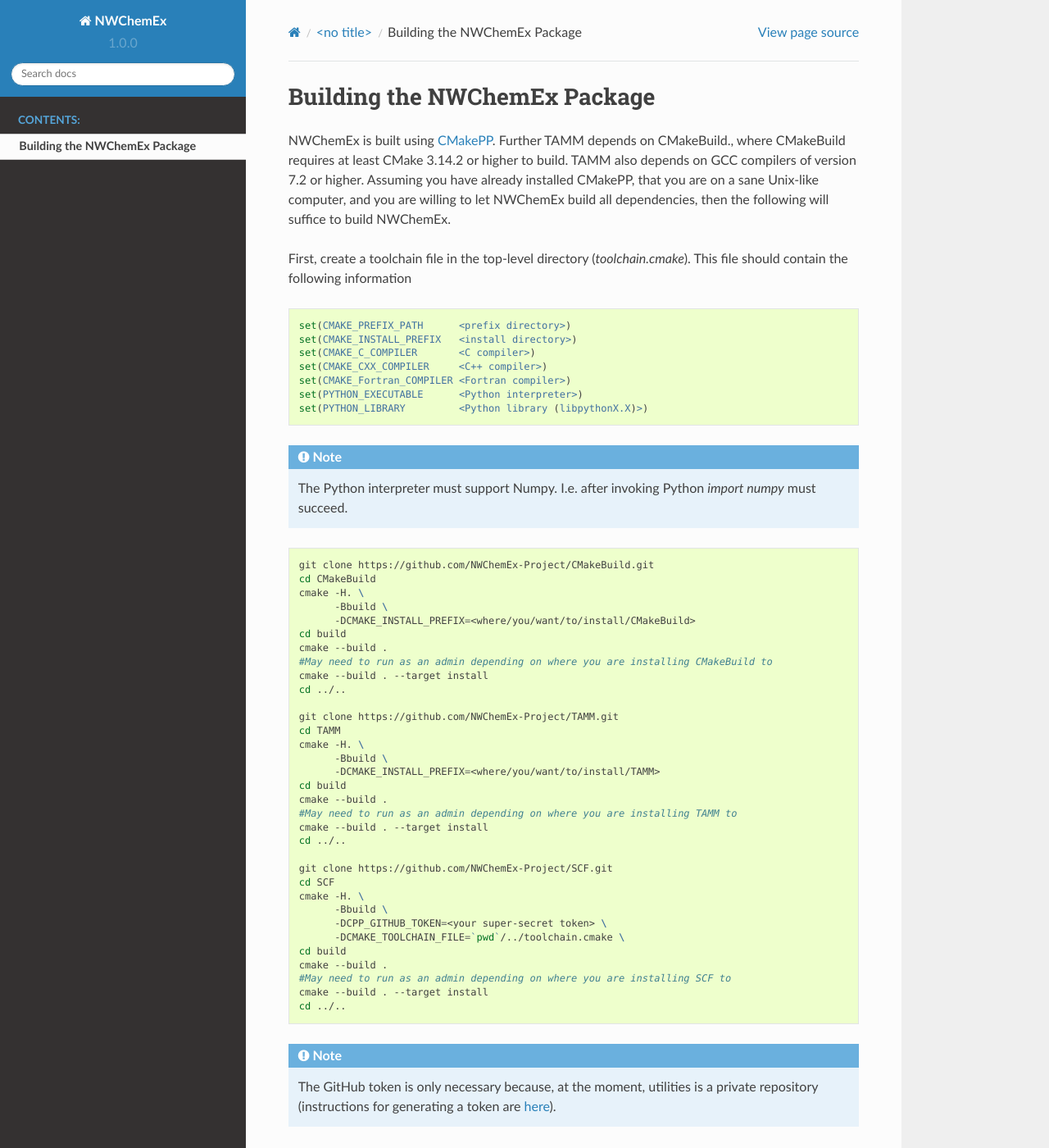
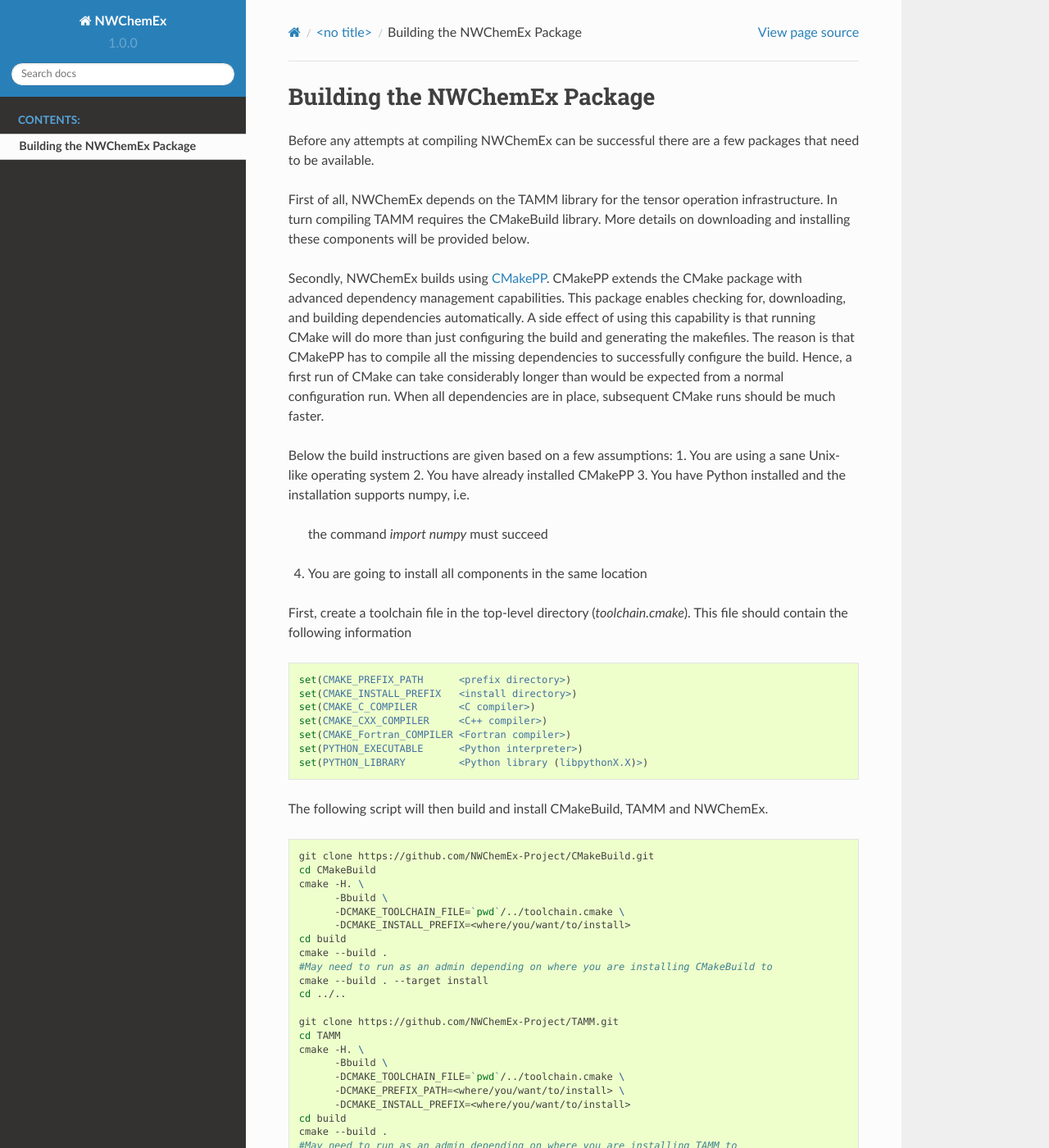
Before and after one commit to NWChemEx/NWChemEx, a Sphinx documentation site: the page built from docs/source/installation/building.rst, in a window 1280 px wide and 1400 px high. Shown: the whole window at 82% size. Built offline with Sphinx 7.4.7 and the Read the Docs theme 2.0.0, drawn with Linux system fonts in a browser that asks for light colours; some of the changed text lies outside the part shown.

Commit message:
HvD: Updating the instructions assuming that the NWChemEx repo will appear as a sub-directory of the current directory, next to CMakeBuild and TAMM.

```diff
--- a/docs/source/installation/building.rst
+++ b/docs/source/installation/building.rst
@@ -1,14 +1,32 @@
 Building the NWChemEx Package
 =============================
 
-NWChemEx is built using `CMakePP <https://github.com
-/CMakePackagingProject/CMakePackagingProject.git>`_.
-Further TAMM depends on CMakeBuild., where CMakeBuild requires at least
-CMake 3.14.2 or higher to build.
-TAMM also depends on GCC compilers of version 7.2 or higher.
-Assuming you have already installed CMakePP, that you are on a sane Unix-like
-computer, and you are willing to let NWChemEx build all dependencies, then the
-following will suffice to build NWChemEx.
+Before any attempts at compiling NWChemEx can be successful there are
+a few packages that need to be available.
+
+First of all, NWChemEx depends on the TAMM library for the tensor
+operation infrastructure. In turn compiling TAMM requires the CMakeBuild
+library. More details on downloading and installing these components will
+be provided below.
+
+Secondly, NWChemEx builds using `CMakePP <https://github.com
+/CMakePackagingProject/CMakePackagingProject.git>`_. CMakePP extends
+the CMake package with advanced dependency management capabilities.
+This package enables checking for, downloading, and building dependencies
+automatically. A side effect of using this capability is that running CMake
+will do more than just configuring the build and generating the makefiles.
+The reason is that CMakePP has to compile all the missing dependencies to
+successfully configure the build.
+Hence, a first run of CMake can take considerably longer than
+would be expected from a normal configuration run. When all
+dependencies are in place, subsequent CMake runs should be much faster.
+
+Below the build instructions are given based on a few assumptions:
+1. You are using a sane Unix-like operating system
+2. You have already installed CMakePP
+3. You have Python installed and the installation supports numpy, i.e.
+   the command `import numpy` must succeed
+4. You are going to install all components in the same location
 
 First, create a toolchain file in the top-level directory (`toolchain.cmake`). This
 file should contain the following information
@@ -23,10 +41,8 @@
    set(PYTHON_EXECUTABLE      <Python interpreter>)
    set(PYTHON_LIBRARY         <Python library (libpythonX.X)>)
 
-.. note::
 
-   The Python interpreter must support Numpy. I.e. after invoking Python
-   `import numpy` must succeed.
+The following script will then build and install CMakeBuild, TAMM and NWChemEx.
 
 .. code-block:: bash
 
@@ -34,7 +50,8 @@
    cd CMakeBuild
    cmake -H. \
          -Bbuild \
-         -DCMAKE_INSTALL_PREFIX=<where/you/want/to/install/CMakeBuild>
+         -DCMAKE_TOOLCHAIN_FILE=`pwd`/../toolchain.cmake \
+         -DCMAKE_INSTALL_PREFIX=<where/you/want/to/install>
    cd build
    cmake --build .
    #May need to run as an admin depending on where you are installing CMakeBuild to
@@ -45,19 +62,23 @@
    cd TAMM
    cmake -H. \
          -Bbuild \
-         -DCMAKE_INSTALL_PREFIX=<where/you/want/to/install/TAMM>
+         -DCMAKE_TOOLCHAIN_FILE=`pwd`/../toolchain.cmake \
+         -DCMAKE_PREFIX_PATH=<where/you/want/to/install> \
+         -DCMAKE_INSTALL_PREFIX=<where/you/want/to/install>
    cd build
    cmake --build .
    #May need to run as an admin depending on where you are installing TAMM to
    cmake --build . --target install
    cd ../..
 
-   git clone https://github.com/NWChemEx-Project/SCF.git
-   cd SCF
+   git clone https://github.com/NWChemEx-Project/NWChemEx.git
+   cd NWChemEx
    cmake -H. \
          -Bbuild \
          -DCPP_GITHUB_TOKEN=<your super-secret token> \
          -DCMAKE_TOOLCHAIN_FILE=`pwd`/../toolchain.cmake \
+         -DCMAKE_PREFIX_PATH=<where/you/want/to/install> \
+         -DCMAKE_INSTALL_PREFIX=<where/you/want/to/install>
    cd build
    cmake --build .
    #May need to run as an admin depending on where you are installing SCF to
@@ -66,10 +87,17 @@
 
 .. note::
 
-    The GitHub token is only necessary because, at the moment, utilities is a
-    private repository (instructions for generating a token are `here
+    The GitHub token is only necessary because, at the moment, various
+    dependencies are hosted in
+    private repositories (instructions for generating a token are `here
     <https://help.github.com/articles/creating-a-personal-access-token-for
     -the-command-line>`_).
+
+.. note::
+
+    The `CMAKE_INSTALL_PREFIX` and the `CMAKE_PREFIX_PATH` need to be declared both
+    in the `toolchain.cmake` file as well as on the CMake command line to propagate
+    properly to a module and all of its dependencies.
 
 For finer-grained control over the build we direct the reader to the more
 thorough CMakePP build instructions located `here <https://cmakepackagingproject
```
